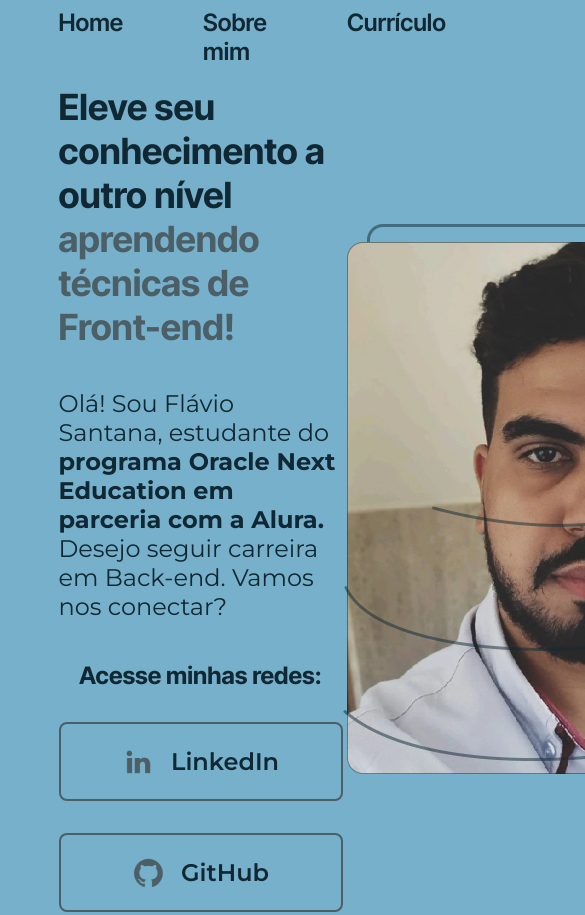
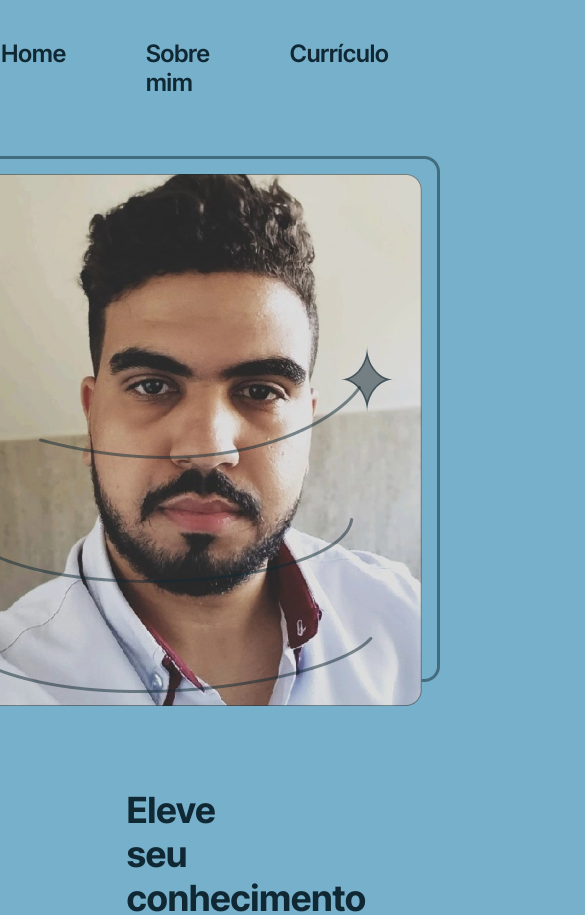
Before and after one commit to flavioafsantana/html-css-paginas-web-one-oracle-next-education, a plain HTML site: page index.html in a window 390 px wide. Shown: the top 915 px of the page, 585 px wide, since content can reach past the window. Drawn offline with Linux system fonts and the light colour scheme.

Commit message:
Update style.css

```diff
--- a/styles/style.css
+++ b/styles/style.css
@@ -33,7 +33,7 @@ body {
 .cabecalho__menu__link {
    font-family: var(--fonte-primaria);
    font-weight: 600;
-   font-size: 24px;
+   font-size: 1.5rem;
    color: var(--cor-secundaria);
    text-decoration: none;
 }
@@ -47,17 +47,18 @@ body {
     display: flex;
     align-items: center;
     justify-content: space-between;
+    gap: 82px;
 }
 
 .apresentacao__conteudo {
-    width: 615px;
+    width: 50%;
     display: flex;
     flex-direction: column;
     gap: 40px;
 }
 
 .apresentacao__conteudo__titulo {
-    font-size: 36px;
+    font-size: 2.25rem;
     font-family: var(--fonte-primaria);
 }
 
@@ -66,7 +67,7 @@ body {
 }
 
 .apresentacao__conteudo__texto {
-    font-size: 24px;
+    font-size: 1.5rem;
     font-family: var(--fonte-secundaria);
 }
 
@@ -81,19 +82,19 @@ body {
 .apresentacao__links__subtitulo{
     font-family: var(--fonte-primaria);
     font-weight: 400px;
-    font-size: 24px;
+    font-size: 1.5rem;
 }
 
-.apresentacao__links__link {
+.apresentacao__links__navegacao {
     display: flex;
     justify-content: center;
     gap: 16px;
     align-items: center;
     border: 2px solid var(--cor-terciaria);
-    width: 280px;
+    width: 50%;
     text-align: center;
     border-radius: 8px;
-    font-size: 24px;
+    font-size: 1.5rem;
     font-family: var(--fonte-secundaria);
     font-weight: 600;
     padding: 21.5px 0;
@@ -104,7 +105,10 @@ body {
 .apresentacao__links__link:hover {
     background-color: var(--cor-hover);
     font-style: italic;
-    padding: 3%;
+}
+
+.apresentacao__imagem {
+    width: 50%;
 }
 
 .rodape {
@@ -113,5 +117,19 @@ body {
     background-color: var(--cor-secundaria);
     text-align: center;
     font-family: var(--fonte-primaria);
-    font-size: 24px;
+    font-size: 1.5rem;
 }
+
+@media (max-width: 1200px) {
+    .cabecalho {
+        padding: 10%;
+    }
+
+    .cabecalho__menu{
+        justify-content: center;
+    }
+
+    .apresentacao {
+        flex-direction: column-reverse;
+    }
+}
```
